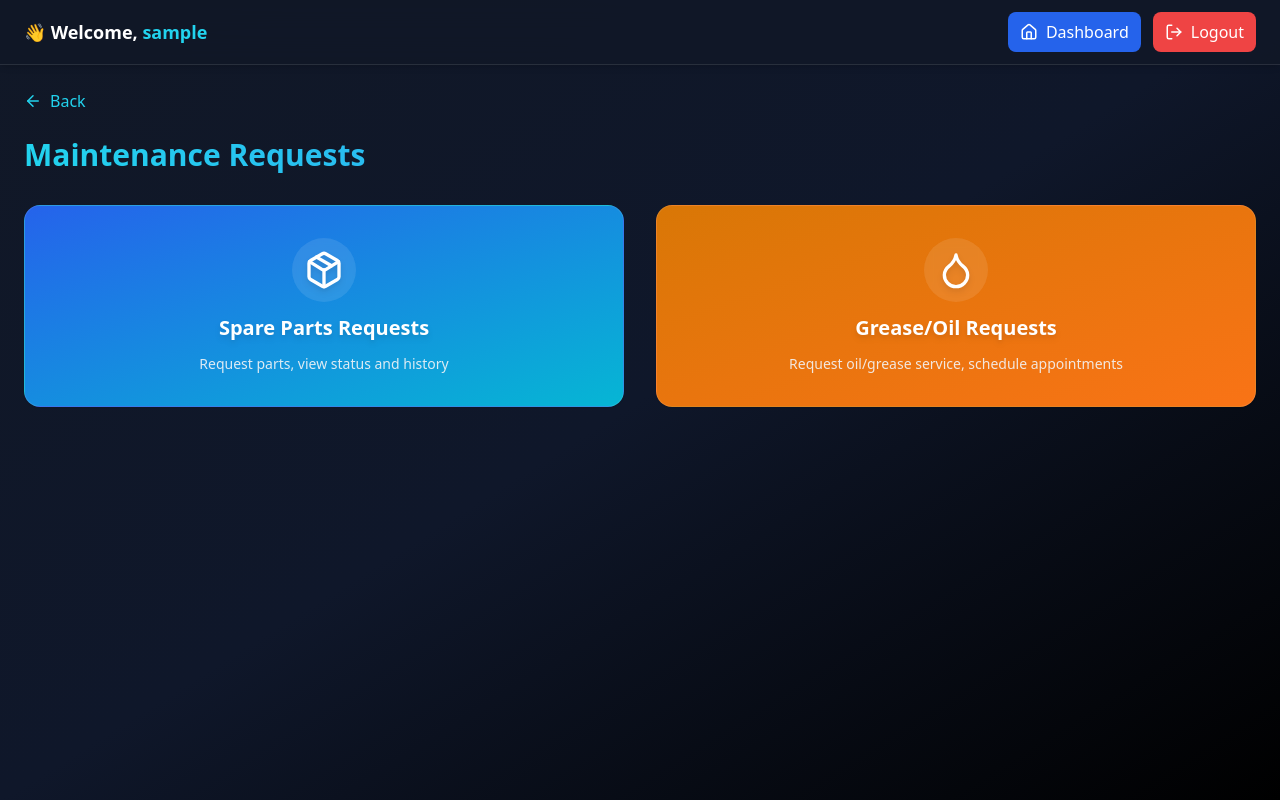
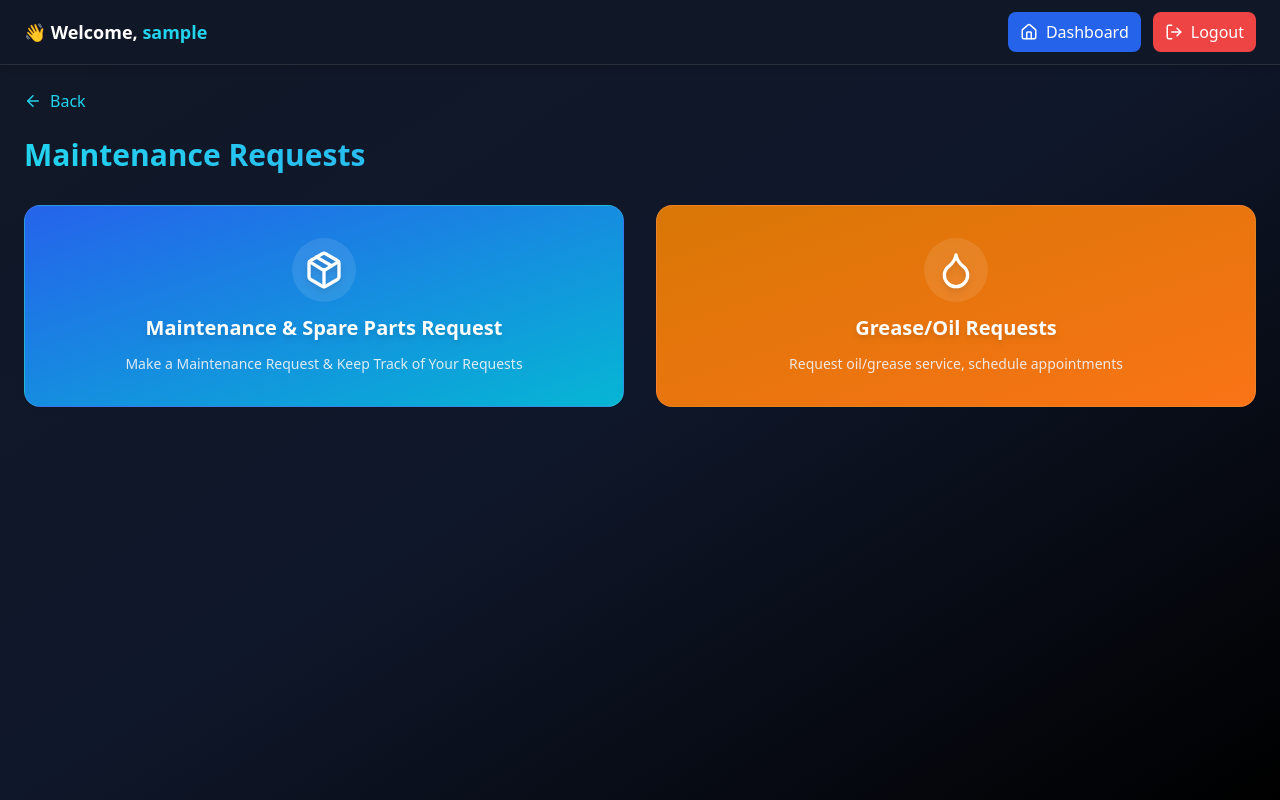
Before and after one commit to Vonamto/machinery-maintenance, a React (Vite) app in the folder frontend/: page /requests in a window 1280 px wide. Built offline with nearby package versions, Linux system fonts and the light colour scheme; no server answers; sample sign-in values are in the browser's storage.

Commit message:
Update index.jsx change text

```diff
--- a/frontend/src/pages/Requests/index.jsx
+++ b/frontend/src/pages/Requests/index.jsx
@@ -12,8 +12,8 @@ export default function RequestsMenu() {
 
   const cards = [
     {
-      title: "Spare Parts Requests",
-      description: "Request parts, view status and history",
+      title: "Maintenance & Spare Parts Request",
+      description: "Make a Maintenance Request & Keep Track of Your Requests",
       icon: <Package className="w-10 h-10 text-white drop-shadow-md" />,
       link: "/requests/parts",
       gradient: "from-blue-600 to-cyan-500",
```
